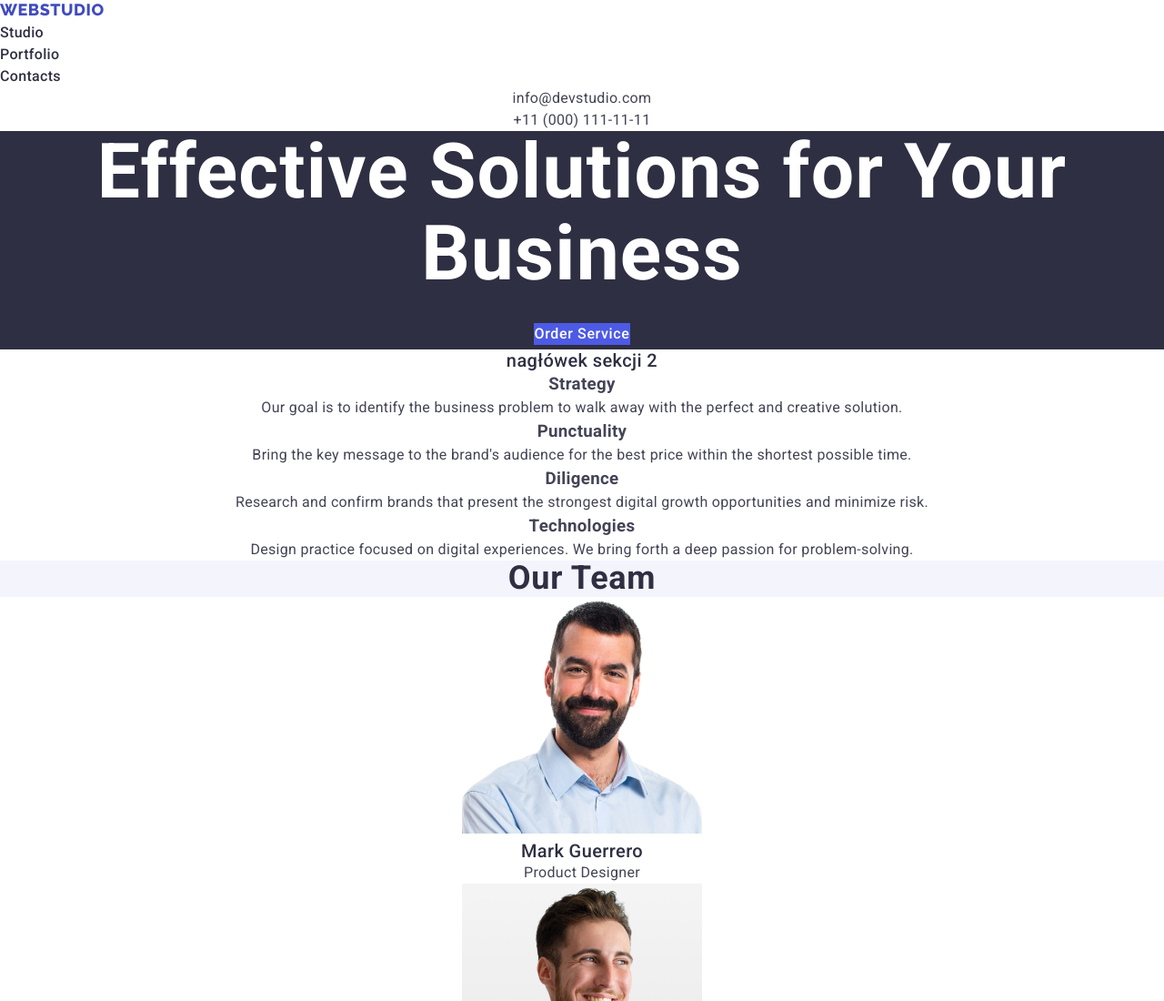
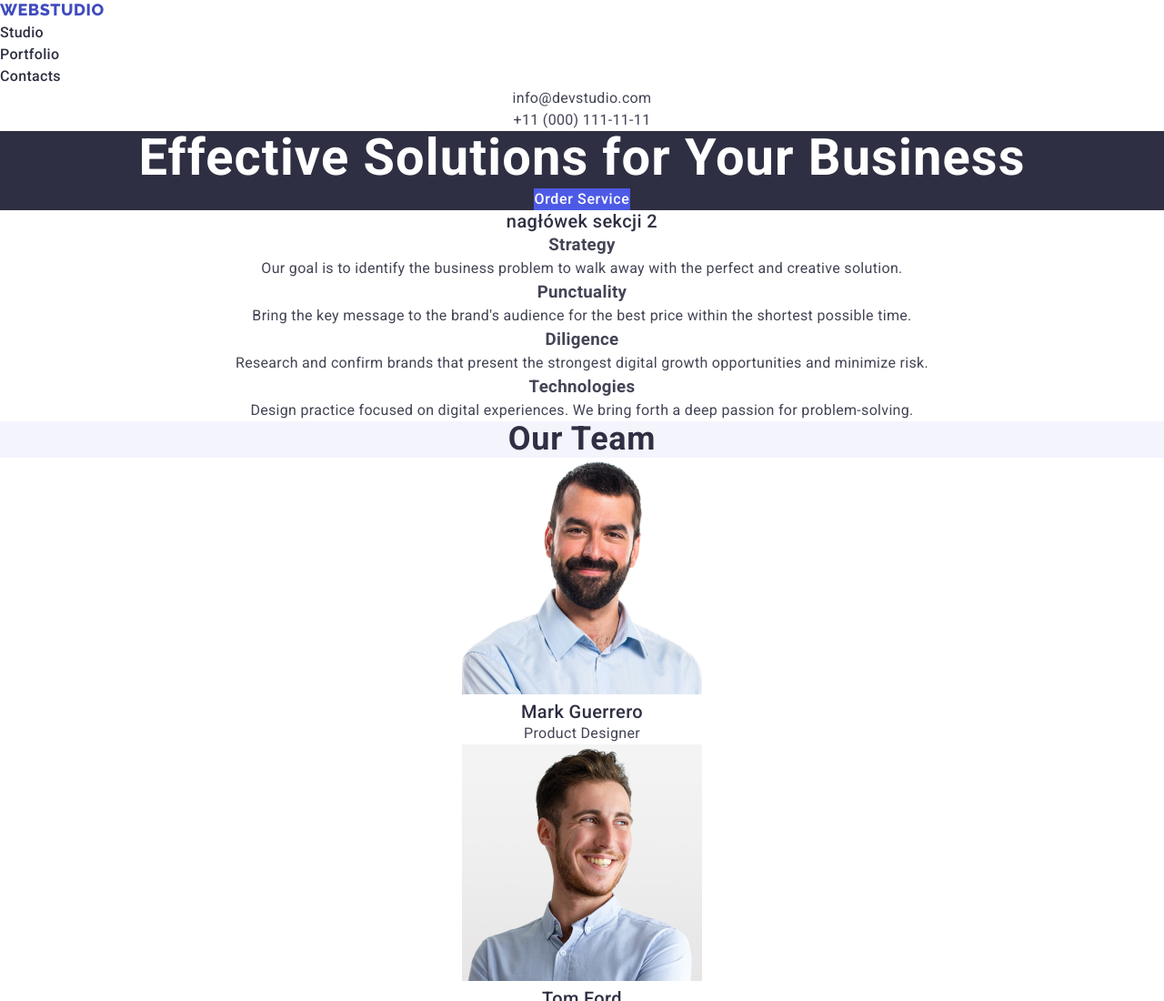
Before and after one commit to bartoszkucharuk/goit-markup-hw-02, a plain HTML site: page index.html in a window 1280 px wide. Shown: the top 1100 px of the page at 91% size. Drawn offline with nearby package versions, Linux system fonts and the light colour scheme.

Commit message:
section 1 (hero-banner)

```diff
--- a/css/styles.css
+++ b/css/styles.css
@@ -64,13 +64,16 @@ button:focus {
 }
 
 .hero {
+    color: #FFFFFF;
+    background-color: #2E2F42;
+    text-align: center;
+}
+
+.hero-banner {
     font-size: 56px;
     font-weight: 700;
     line-height: 1.07;
     letter-spacing: 0.02em;
-    color: #FFFFFF;
-    background-color: #2E2F42;
-    text-align: center;
 }
 
 .hero-button {
```
